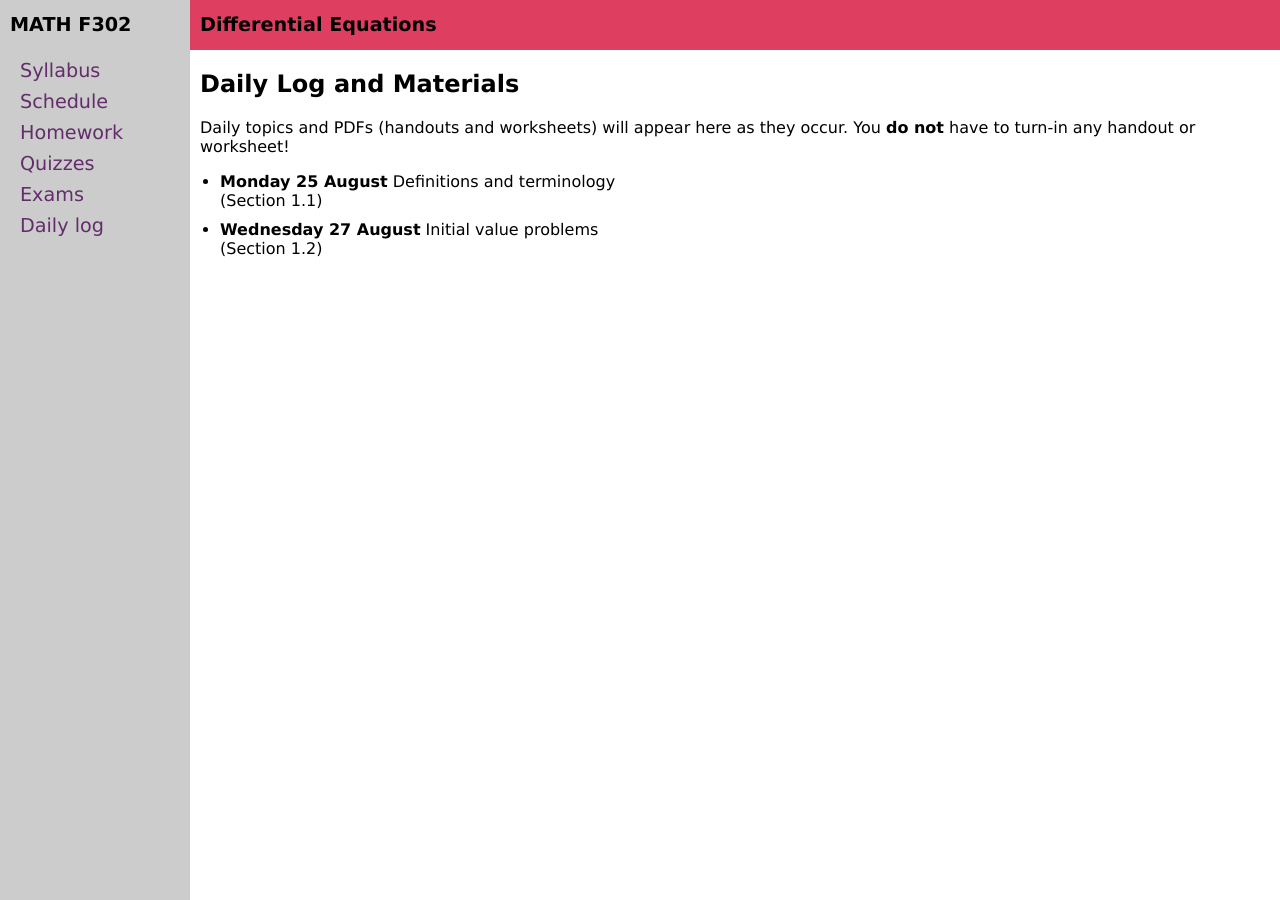
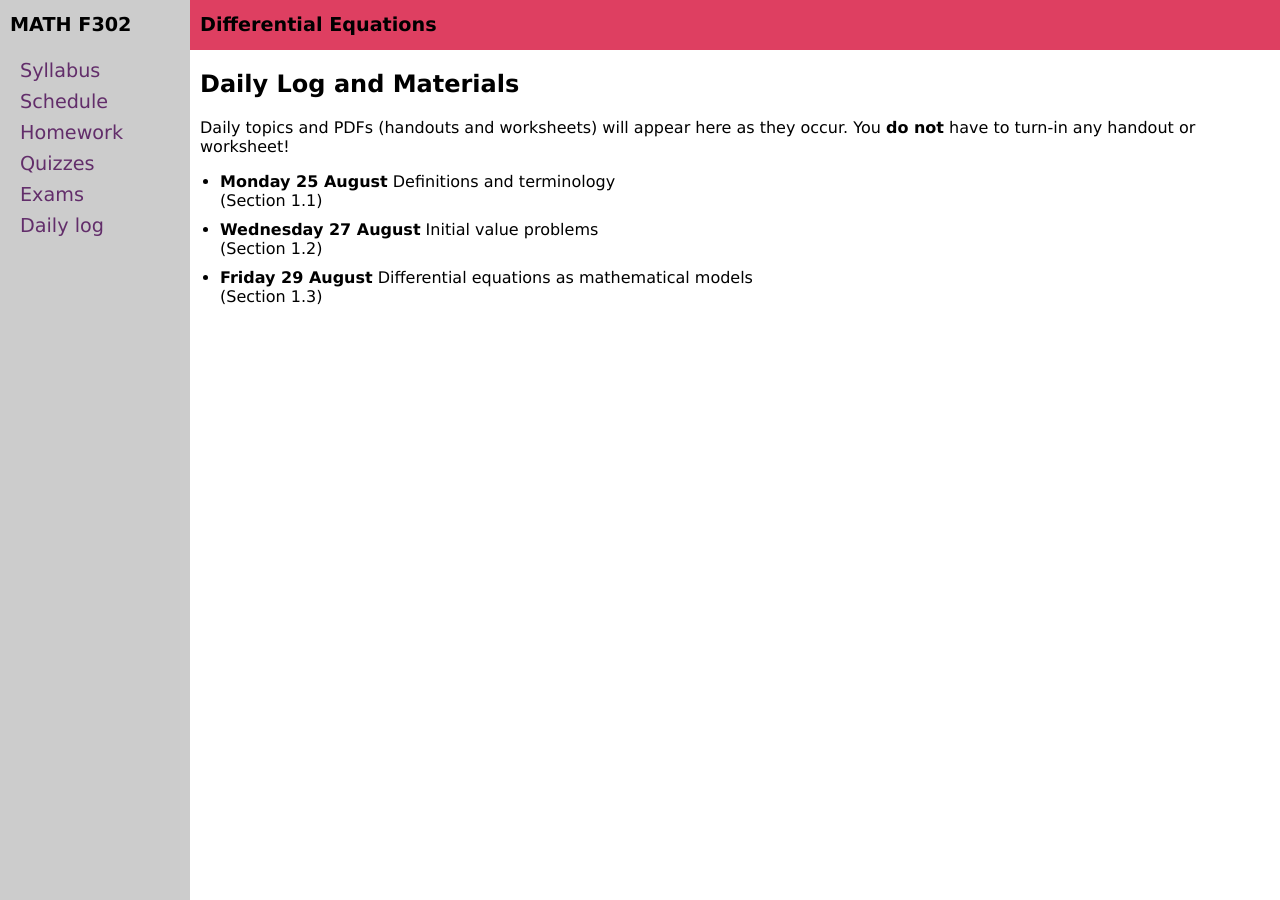
Before and after one commit to blackcurrantpi/ode, a Jekyll site: the page built from daily.md, in a window 1280 px wide. Built offline with Jekyll 4.4.1, drawn with Linux system fonts in a browser that asks for light colours.

Commit message:
add hw 1.3, add wa deadline to schedule

```diff
--- a/_data/daily.yml
+++ b/_data/daily.yml
@@ -14,3 +14,7 @@
 - name: Wednesday 27 August
   description: Initial value problems
   chapter: 1.2
+
+- name: Friday 29 August
+  description: Differential equations as mathematical models
+  chapter: 1.3
--- a/_data/homework.yml
+++ b/_data/homework.yml
@@ -10,9 +10,9 @@
   - section: 1.2
     problems: 1, 7, 13, 19, 45, 47
   - section: 1.3
-    problems: TBD
+    problems: 3, 5, 17, 24
 
-- name: WA 1.1, WA 1.2
+- name: WA 1.1, WA 1.2, 1.3
 - due: Sunday, 31 August
 
 
```
Also changed, not shown: 2 other files.
